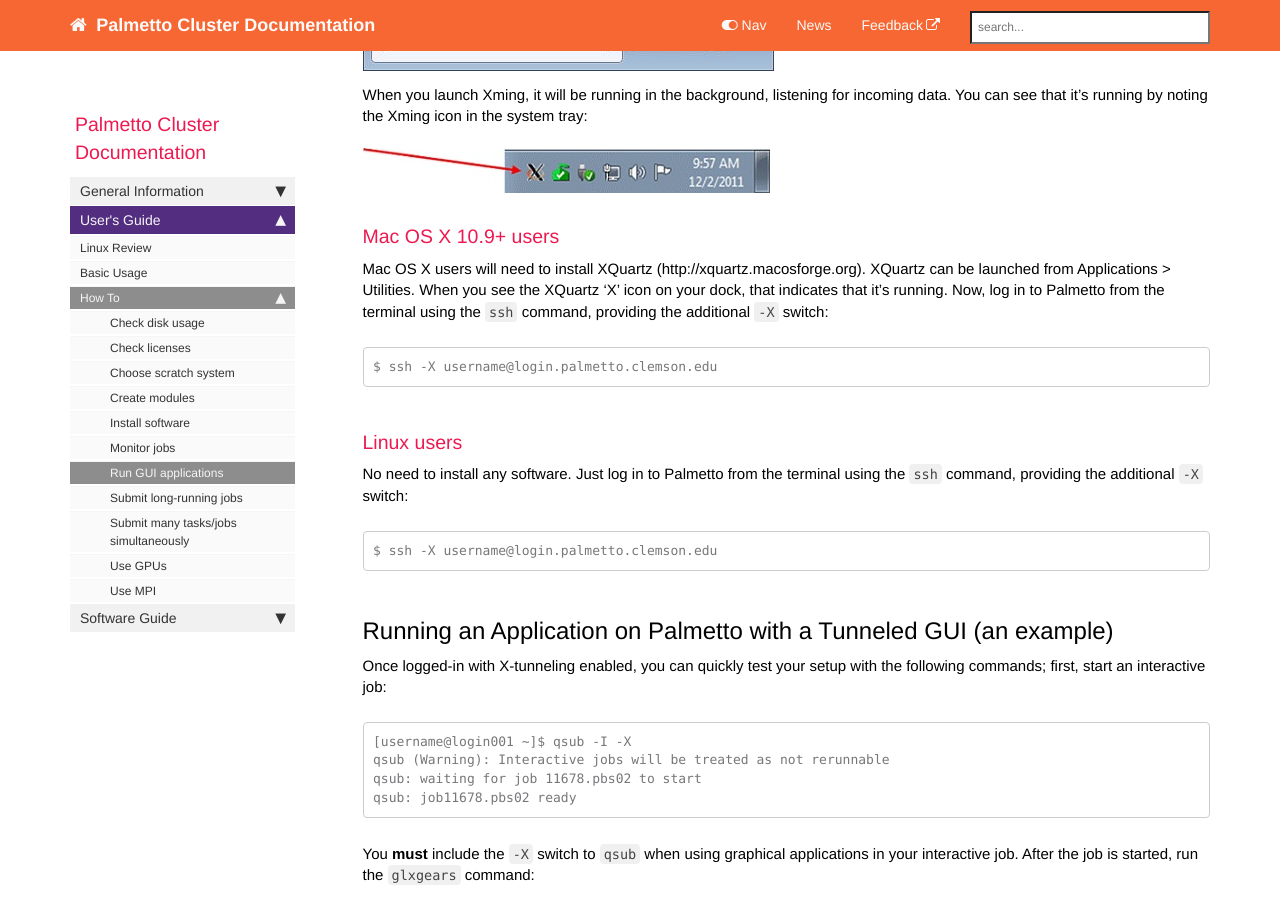
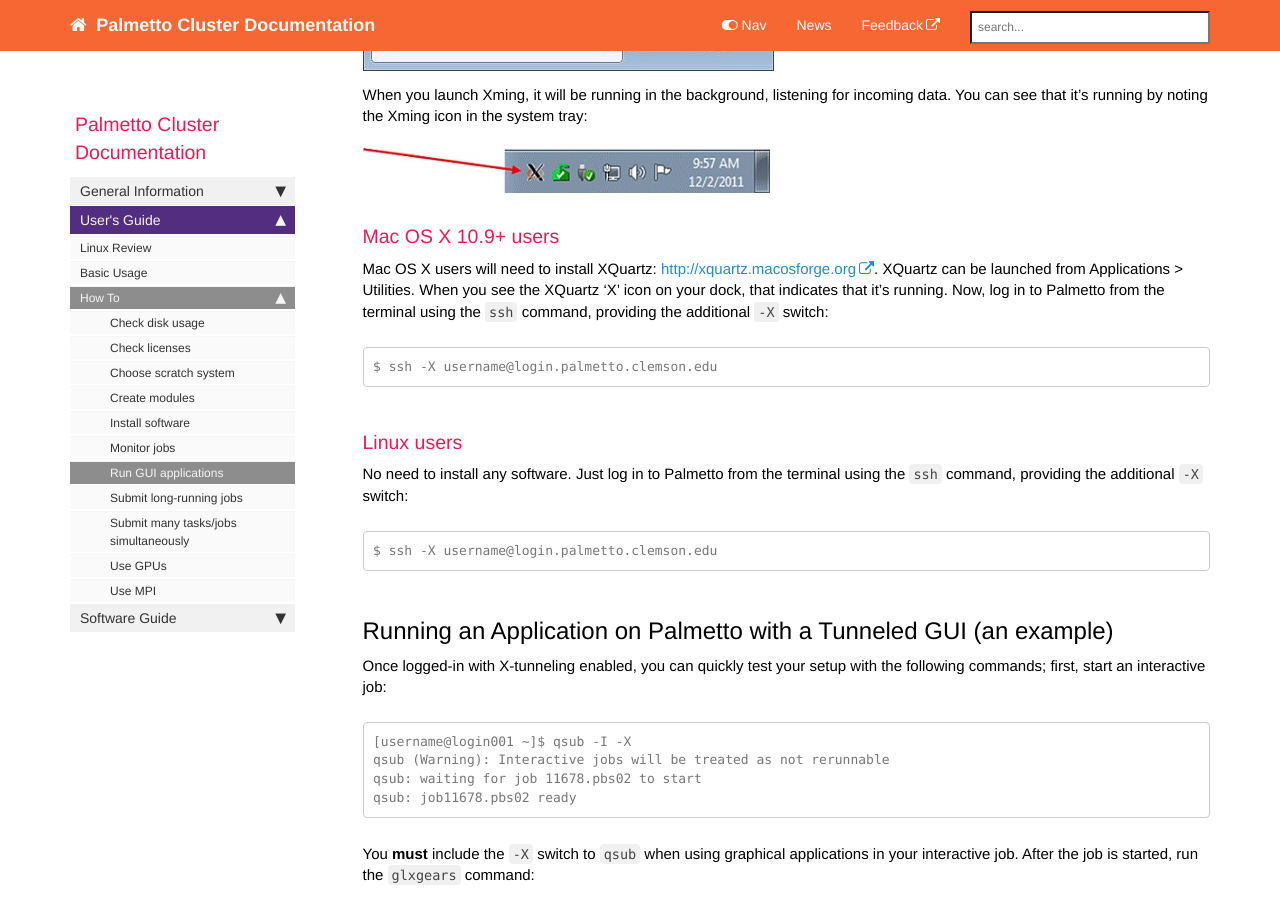
Before and after one commit to clemsonciti/palmetto-documentation, a Jekyll site: the page built from pages/documentation/howtos/userguide_howto_run_graphical_applications.md, in a window 1280 px wide and 900 px high, scrolled down 1812 px. Built offline with Jekyll 4.4.1, drawn with Linux system fonts in a browser that asks for light colours; nearby versions of some CDN libraries; comment, search, counter and statistics services are not loaded; some of the changed lines change nothing that is shown.

Commit message:
Fix hyperlink

```diff
--- a/pages/documentation/howtos/userguide_howto_run_graphical_applications.md
+++ b/pages/documentation/howtos/userguide_howto_run_graphical_applications.md
@@ -63,7 +63,7 @@
 ### Mac OS X 10.9+ users
 
 Mac OS X users will need to install
-XQuartz (http://xquartz.macosforge.org).
+XQuartz: <http://xquartz.macosforge.org>.
 XQuartz can be launched from Applications > Utilities.
 When you see the XQuartz 'X' icon on your dock,
 that indicates that it's running.
```
